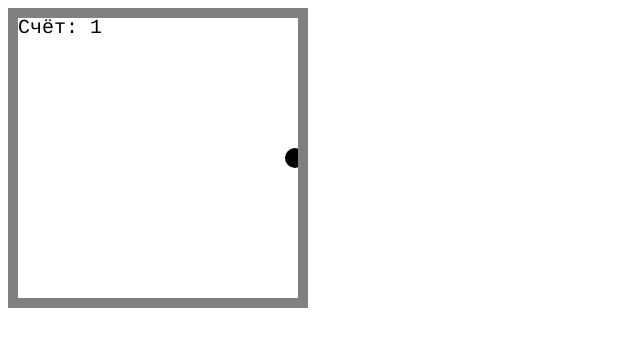
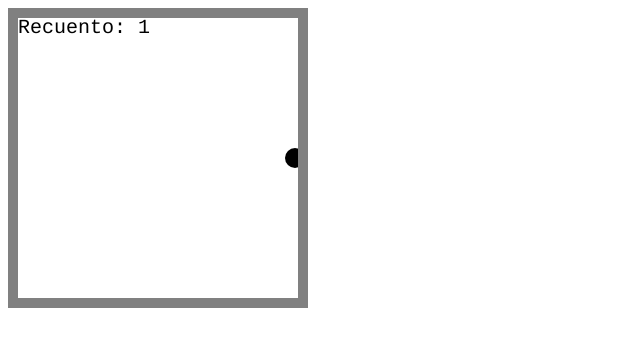
Before and after one commit to Vitalii-VK/JavaScript, a plain HTML site: page index.html in a window 1280 px wide. Shown: the full height of the page, 0-640 px from the left. Drawn offline with nearby package versions, Linux system fonts and the light colour scheme.

Commit message:
Update index.html

```diff
--- a/index.html
+++ b/index.html
@@ -34,7 +34,7 @@
 				ctx.fillStyle = "Black";
 				ctx.textAlign = "left";
 				ctx.textBaseline = "top";
-				ctx.fillText("Счёт: " + score, blockSize, blockSize);
+				ctx.fillText("Recuento: " + score, blockSize, blockSize);
 			};
 
 
```
